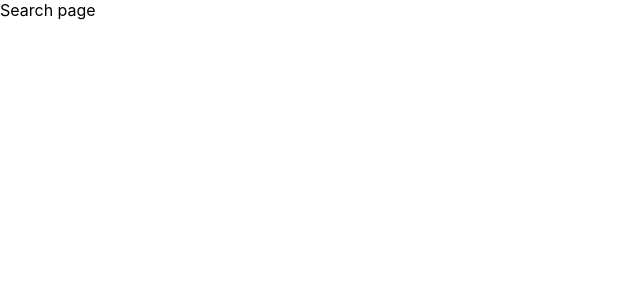
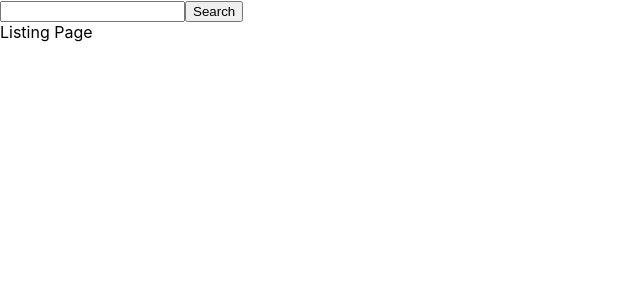
Before and after one commit to DevXard/ATD-Project, a React (Create React App) app: page / in a window 1280 px wide. Shown: the top 300 px of the page, without its empty margins (0-640 px from the left). Built offline with nearby package versions, Linux system fonts and the light colour scheme.

Commit message:
Added a simple search bar and a ListingPage component for the results

```diff
--- /dev/null
+++ b/craco.config.js
@@ -0,0 +1,10 @@
+module.exports = {
+    style: {
+      postcss: {
+        plugins: [
+          require('tailwindcss'),
+          require('autoprefixer'),
+        ],
+      },
+    },
+  }
--- /dev/null
+++ b/src/components/ListingPage/ListingPage.js
@@ -0,0 +1,8 @@
+const ListingPage = () => {
+
+    return(
+        <div>Listing Page</div>
+    )
+}
+
+export default ListingPage;
--- /dev/null
+++ b/src/components/SearchPage/SearchBar.js
@@ -0,0 +1,13 @@
+const SearchBar = () => {
+
+    return (
+        <div>
+            <form>
+                <input type="text" />
+                <button type="submit">Search</button>
+            </form>
+        </div>
+    )
+}
+
+export default SearchBar;
--- a/src/components/SearchPage/SearchPage.js
+++ b/src/components/SearchPage/SearchPage.js
@@ -1,7 +1,13 @@
+import SearchBar from './SearchBar';
+import ListingPage from '../ListingPage/ListingPage';
+
 const SearchPage = () => {
 
     return(
-        <div>Search page</div>
+        <div>
+            <SearchBar />
+            <ListingPage />
+        </div>
     )
 }
 
```
Also changed, not shown: package.json (+9 -3 lines), 1 other file (tests, documents, lock files or other folders).
